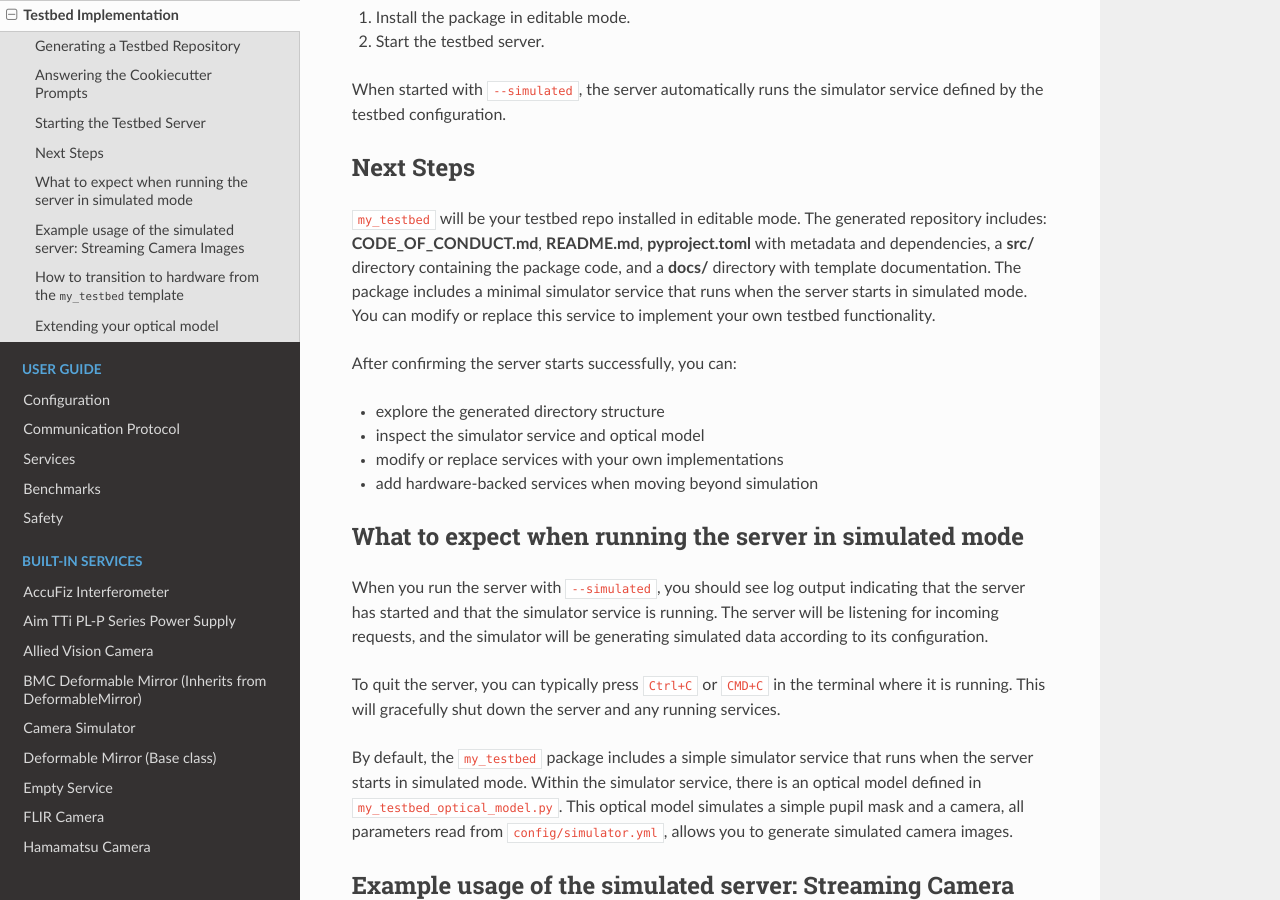
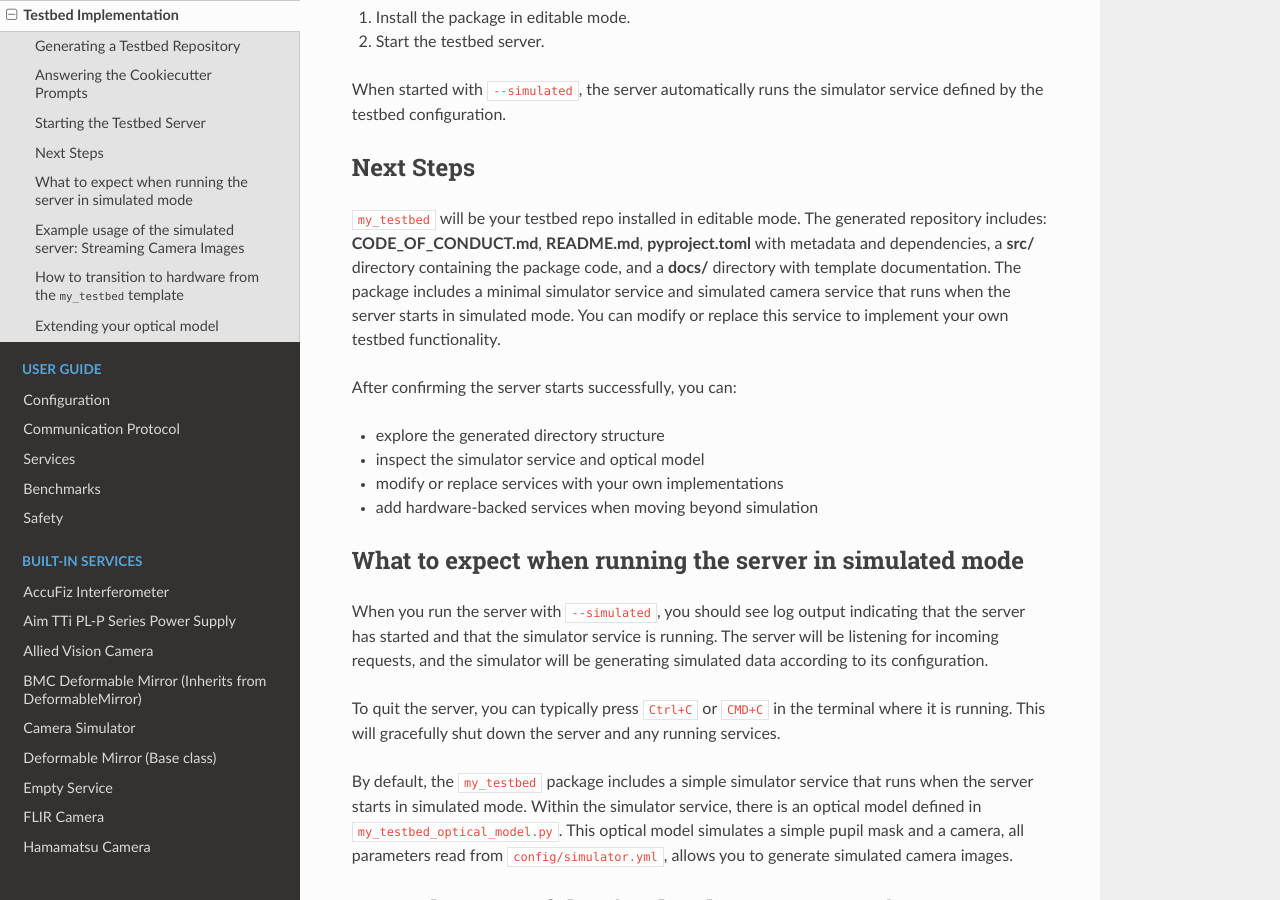
Before and after one commit to spacetelescope/catkit2, a Sphinx documentation site: the page built from docs/testbed_implementation.rst, in a window 1280 px wide and 900 px high, scrolled down 2172 px. Built offline with Sphinx 7.4.7 and the Read the Docs theme 3.1.0, drawn with Linux system fonts in a browser that asks for light colours.

Commit message:
add reference to simulated camera service

```diff
--- a/docs/testbed_implementation.rst
+++ b/docs/testbed_implementation.rst
@@ -97,7 +97,7 @@
 ----------
 
 ``my_testbed`` will be your testbed repo installed in editable mode. The generated repository includes:
-**CODE_OF_CONDUCT.md**, **README.md**, **pyproject.toml** with metadata and dependencies, a **src/** directory containing the package code, and a **docs/** directory with template documentation. The package includes a minimal simulator service that runs when the server starts in simulated mode. You can modify or replace this service to implement your own testbed functionality.
+**CODE_OF_CONDUCT.md**, **README.md**, **pyproject.toml** with metadata and dependencies, a **src/** directory containing the package code, and a **docs/** directory with template documentation. The package includes a minimal simulator service and simulated camera service that runs when the server starts in simulated mode. You can modify or replace this service to implement your own testbed functionality.
 
 After confirming the server starts successfully, you can:
 
```
